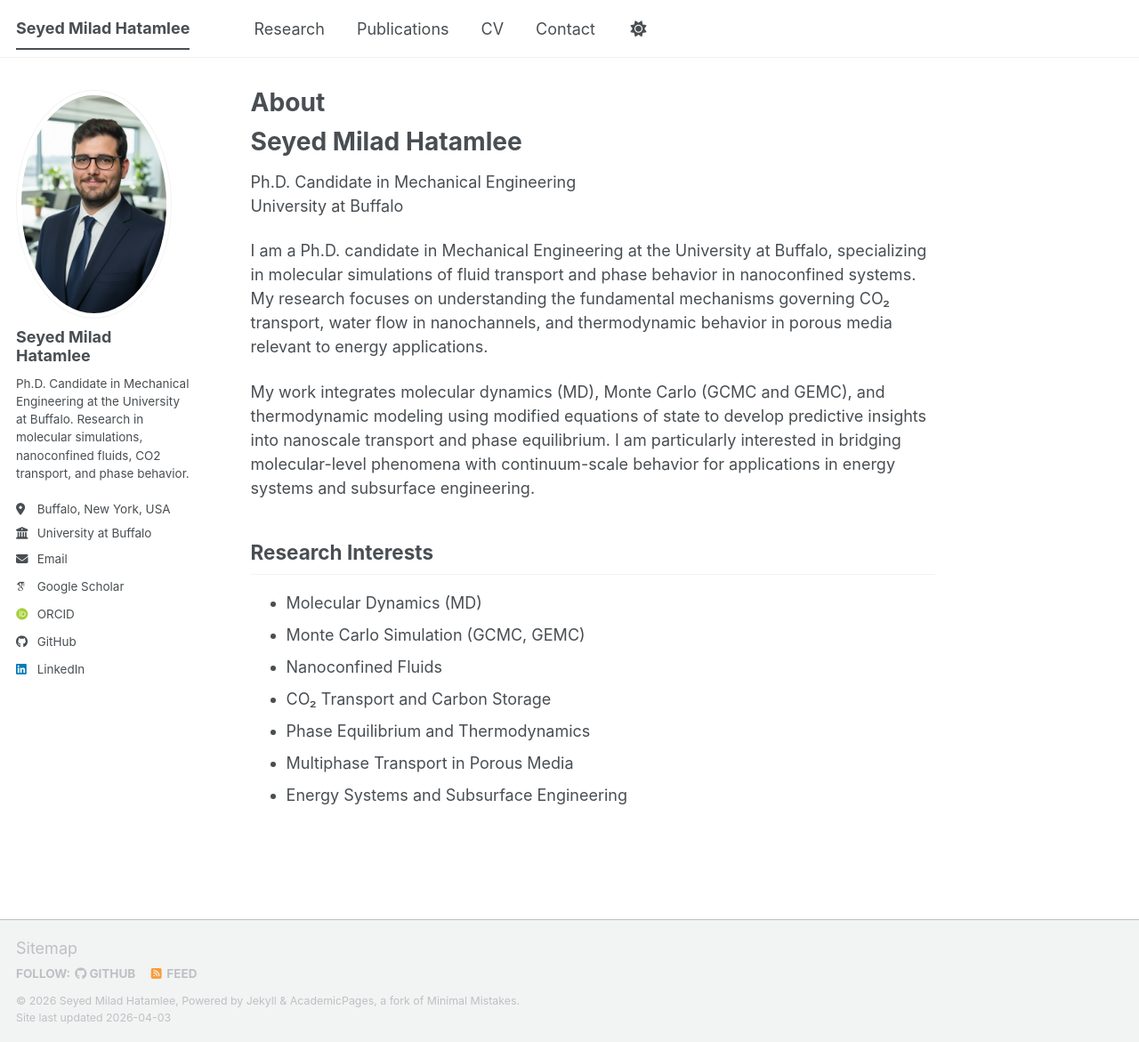
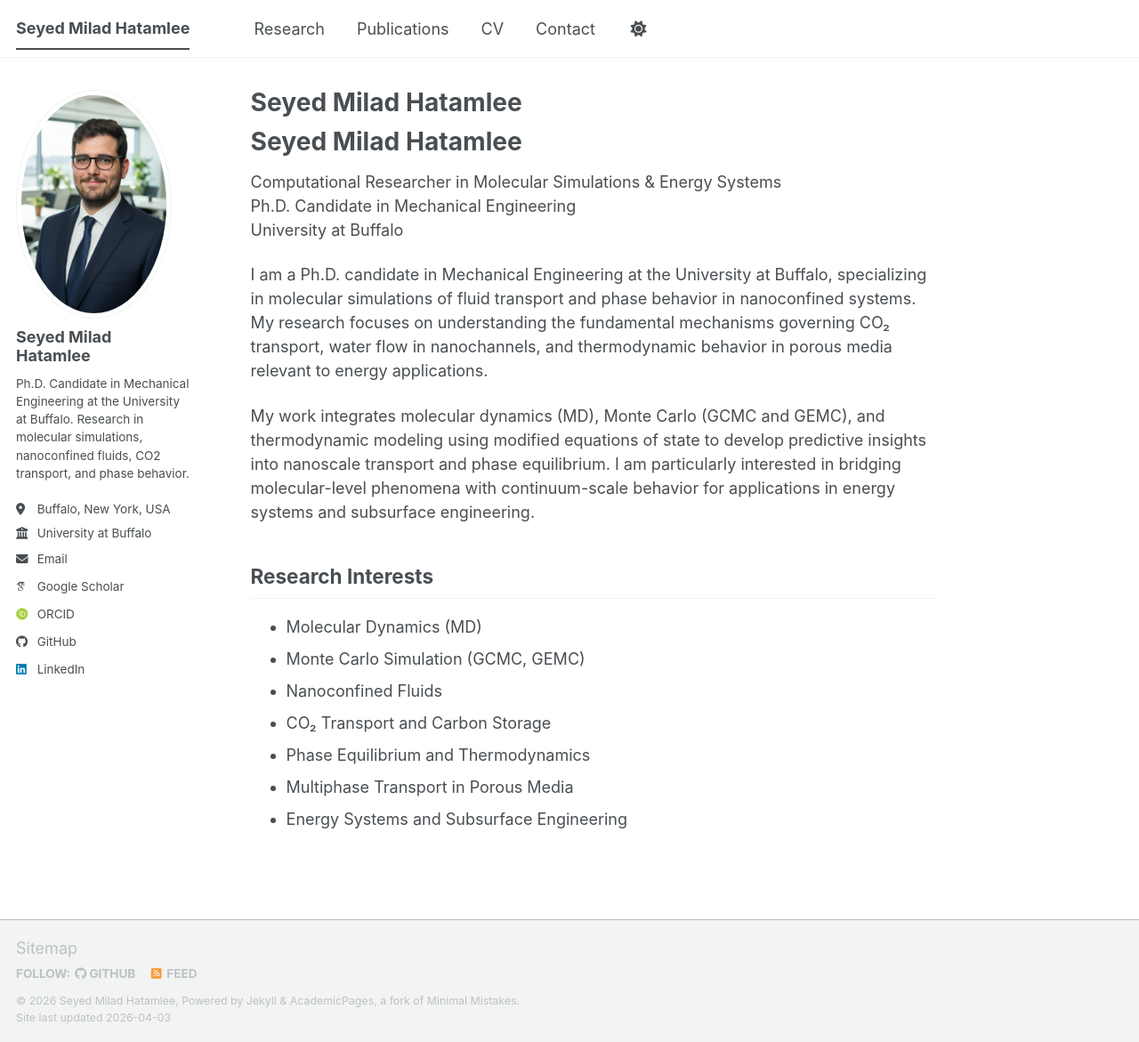
Before and after one commit to miladhtml/miladhatamlee.github.io, a Jekyll site: the page built from _pages/about.md, in a window 1280 px wide and 1171 px high. Shown: the whole window at 89% size. Built offline with Jekyll 4.4.1, drawn with Linux system fonts in a browser that asks for light colours; some web fonts are replaced; a script bundle is joined from its source files by our own code; library files that are not in the unit come from our copies; our own code applies the rules of GitHub Pages for plain Markdown files.

Commit message:
Revise author information in about page
Updated the title and added a brief description of the author.

```diff
--- a/_pages/about.md
+++ b/_pages/about.md
@@ -1,11 +1,12 @@
 ---
 layout: single
-title: "About"
+title:
 permalink: /
 author_profile: true
 ---
 
 # Seyed Milad Hatamlee
+Computational Researcher in Molecular Simulations & Energy Systems
 Ph.D. Candidate in Mechanical Engineering
 University at Buffalo
 
```
